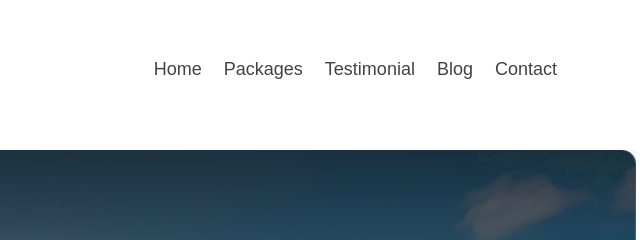
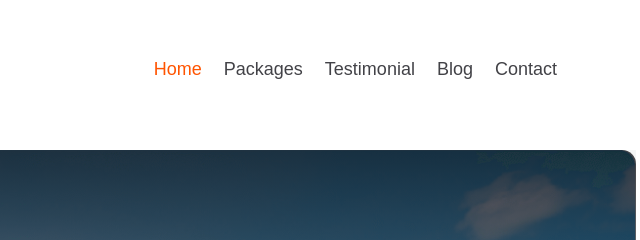
Before and after one commit to ashiqur12315/A2PH-travel-webpage, a plain HTML site: page index.html in a window 1280 px wide. Shown: the top 240 px of the page, 589-1229 px from the left. Drawn offline with Linux system fonts and the light colour scheme; a script that the page names is missing.

Commit message:
Fixed the home button color

```diff
--- a/index.html
+++ b/index.html
@@ -25,7 +25,7 @@
                 </div>
             </div>
             <div class="nav-bar">
-                <div class="indMenu"><button class="menu">Home</button></div>
+                <div class="indMenu"><button class="menu"> <span id="menu">Home</span></button></div>
                 <div class="indMenu"><button class="menu">Packages</button></div>
                 <div class="indMenu"><button class="menu">Testimonial</button></div>
                 <div class="indMenu"><button class="menu">Blog</button></div>
--- a/style.css
+++ b/style.css
@@ -45,6 +45,9 @@ header nav .nav-bar{
 }
 header nav .nav-bar .indMenu{
     margin-left:10px;
+}
+#menu{
+    color: #FF5400;
 }
 header nav .nav-bar .indMenu button{
     border:none;
```
